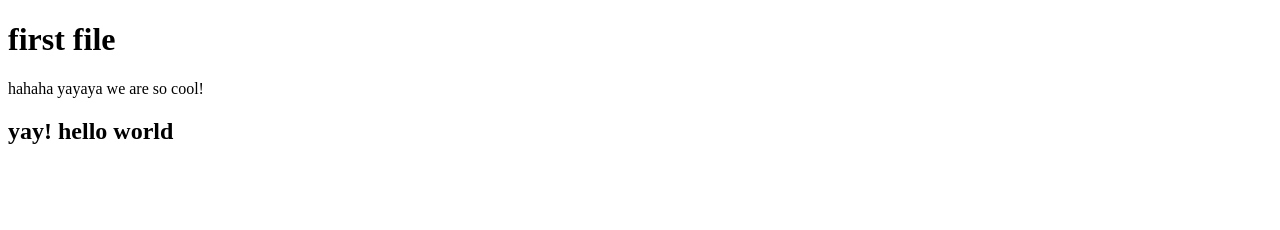
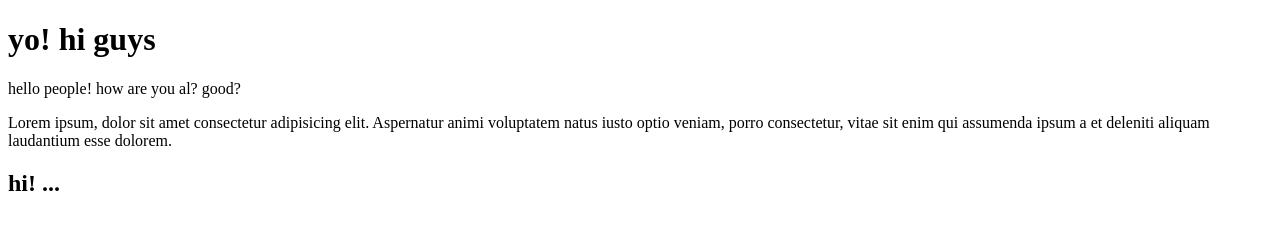
Before and after one commit to ansharah953-lab/ansharahfolder, a plain HTML site: page index.html in a window 1280 px wide. Drawn offline with Linux system fonts and the light colour scheme.

Commit message:
project initialised

```diff
--- a/index.html
+++ b/index.html
@@ -6,8 +6,11 @@
     <title>Document</title>
 </head>
 <body>
-    <h1>first file</h1>
-    <p>hahaha yayaya we are so cool!</p>
-    <h2>yay! hello world</h2>
+    <h1>yo! hi guys</h1>
+    <p>hello people! how are you al? good?</p>
+    <P>Lorem ipsum, dolor sit amet consectetur adipisicing elit. Aspernatur animi voluptatem natus iusto optio veniam, porro consectetur, vitae sit enim qui assumenda ipsum a et deleniti aliquam laudantium esse dolorem.</P>
+
+    <h2>hi! ...</h2>
+
 </body>
 </html>
```
